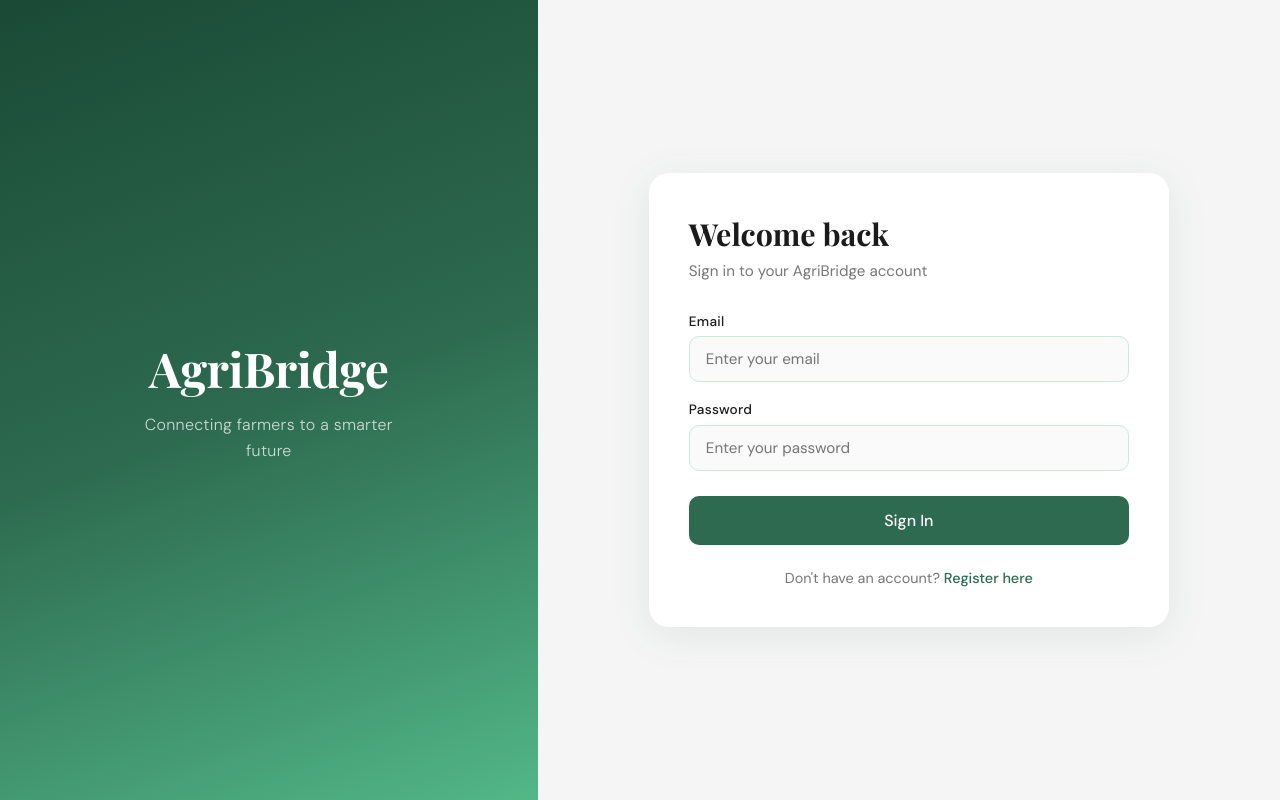
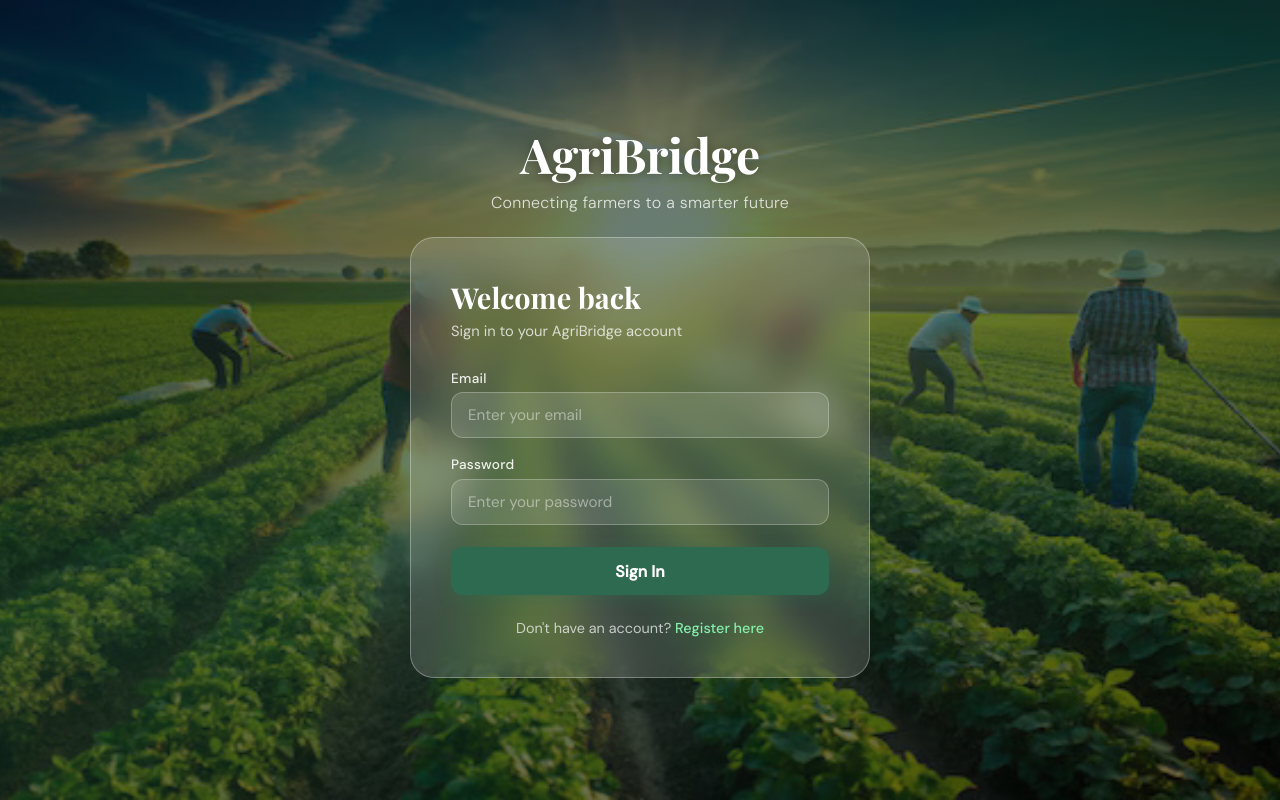
Before and after one commit to aigoniax/AGRIBRIDGE-WEBAPP, a React (Create React App) app: page /login in a window 1280 px wide. Built offline with nearby package versions, Linux system fonts and the light colour scheme.

Commit message:
feat: redesign auth screens with full-screen background image and glassmorphism card

```diff
--- a/src/pages/Auth.css
+++ b/src/pages/Auth.css
@@ -7,211 +7,158 @@
   --text-dark: #1B1B1B;
   --white: #FFFFFF;
   --error: #c0392b;
-  --border: #d0e8da;
+  --border: rgba(255, 255, 255, 0.3);
 }
 
-* {
-  margin: 0;
-  padding: 0;
-  box-sizing: border-box;
+* { margin: 0; padding: 0; box-sizing: border-box; }
+body { font-family: 'DM Sans', sans-serif; color: var(--text-dark); }
+
+/* FULL SCREEN BACKGROUND */
+.auth-container {
+  min-height: 100vh;
+  display: flex;
+  flex-direction: column;
+  align-items: center;
+  justify-content: center;
+  position: relative;
+  padding: 2rem 1rem;
+  background-image: url('../assets/auth-bg.jpg');
+  background-size: cover;
+  background-position: center;
+  background-repeat: no-repeat;
 }
 
-body {
-  font-family: 'DM Sans', sans-serif;
-  background: var(--bg);
-  color: var(--text-dark);
+/* DARK OVERLAY */
+.auth-container::before {
+  content: '';
+  position: absolute;
+  inset: 0;
+  background: linear-gradient(
+    160deg,
+    rgba(0, 0, 0, 0.55) 0%,
+    rgba(20, 60, 40, 0.65) 50%,
+    rgba(0, 0, 0, 0.55) 100%
+  );
+  z-index: 0;
 }
 
-.auth-container {
-  display: flex;
-  min-height: 100vh;
-}
-
-/* LEFT PANEL */
-.auth-left {
-  width: 42%;
-  background: linear-gradient(160deg, #1a4a35 0%, #2D6A4F 50%, #52B788 100%);
-  display: flex;
-  flex-direction: column;
-  justify-content: center;
-  align-items: center;
-  position: relative;
-  overflow: hidden;
-  padding: 3rem;
-}
-
+/* BRANDING ABOVE CARD */
 .auth-brand {
   text-align: center;
-  z-index: 2;
-  animation: fadeUp 0.8s ease both;
-}
-
-.brand-logo {
-  font-size: 4rem;
-  margin-bottom: 1rem;
-  filter: drop-shadow(0 4px 12px rgba(0,0,0,0.3));
+  margin-bottom: 1.5rem;
+  z-index: 1;
+  animation: fadeUp 0.7s ease both;
 }
 
 .brand-name {
   font-family: 'Playfair Display', serif;
   font-size: 3rem;
-  color: var(--white);
+  color: #FFFFFF;
   letter-spacing: -0.5px;
-  margin-bottom: 0.75rem;
+  margin-bottom: 0.4rem;
+  text-shadow: 0 2px 12px rgba(0, 0, 0, 0.4);
 }
 
 .brand-tagline {
   font-size: 1rem;
-  color: rgba(255,255,255,0.75);
+  color: rgba(255, 255, 255, 0.8);
   font-weight: 300;
   letter-spacing: 0.3px;
-  max-width: 260px;
-  line-height: 1.6;
 }
 
-.auth-decoration { display: none; }
-.deco-circle { display: none; }
-
-/* RIGHT PANEL */
-.auth-right {
-  flex: 1;
-  display: flex;
-  align-items: center;
-  justify-content: center;
-  padding: 2rem;
-  background: var(--bg);
+/* GLASSMORPHISM CARD */
+.auth-card {
+  width: 100%;
+  max-width: 460px;
+  background: rgba(255, 255, 255, 0.15);
+  backdrop-filter: blur(16px);
+  -webkit-backdrop-filter: blur(16px);
+  border: 1.5px solid rgba(255, 255, 255, 0.3);
+  border-radius: 24px;
+  padding: 2.5rem;
+  z-index: 1;
+  animation: fadeUp 0.8s ease both;
 }
 
-.auth-card {
-  width: 100%;
+.auth-card-register {
   max-width: 520px;
-  background: var(--white);
-  border-radius: 20px;
-  padding: 2.5rem;
-  box-shadow: 0 8px 40px rgba(45, 106, 79, 0.1);
-  animation: fadeUp 0.6s ease both;
+  max-height: 80vh;
+  overflow-y: auto;
 }
 
-.auth-header {
-  margin-bottom: 2rem;
-}
+/* SCROLLBAR for register card */
+.auth-card-register::-webkit-scrollbar { width: 4px; }
+.auth-card-register::-webkit-scrollbar-track { background: transparent; }
+.auth-card-register::-webkit-scrollbar-thumb { background: rgba(255,255,255,0.3); border-radius: 4px; }
+
+.auth-header { margin-bottom: 1.8rem; }
 
 .auth-header h2 {
   font-family: 'Playfair Display', serif;
-  font-size: 1.9rem;
-  color: var(--text-dark);
-  margin-bottom: 0.4rem;
+  font-size: 1.8rem;
+  color: #FFFFFF;
+  margin-bottom: 0.3rem;
 }
 
 .auth-header p {
-  color: #777;
-  font-size: 0.95rem;
+  color: rgba(255, 255, 255, 0.75);
+  font-size: 0.92rem;
 }
 
 /* FORM */
 .auth-form {
   display: flex;
   flex-direction: column;
-  gap: 1.2rem;
+  gap: 1.1rem;
 }
 
 .form-group {
   display: flex;
   flex-direction: column;
-  gap: 0.4rem;
+  gap: 0.35rem;
 }
 
 .form-group label {
   font-size: 0.85rem;
   font-weight: 500;
-  color: var(--text-dark);
+  color: rgba(255, 255, 255, 0.9);
   letter-spacing: 0.3px;
 }
 
 .form-group input {
   padding: 0.75rem 1rem;
-  border: 1.5px solid var(--border);
-  border-radius: 10px;
+  border: 1.5px solid rgba(255, 255, 255, 0.25);
+  border-radius: 12px;
   font-family: 'DM Sans', sans-serif;
   font-size: 0.95rem;
-  color: var(--text-dark);
-  background: #fafafa;
-  transition: border-color 0.2s, box-shadow 0.2s;
+  color: #FFFFFF;
+  background: rgba(255, 255, 255, 0.12);
+  transition: border-color 0.2s, box-shadow 0.2s, background 0.2s;
   outline: none;
 }
 
+.form-group input::placeholder { color: rgba(255, 255, 255, 0.45); }
+
 .form-group input:focus {
-  border-color: var(--green-light);
-  box-shadow: 0 0 0 3px rgba(82, 183, 136, 0.15);
-  background: var(--white);
-}
-
-.error-message {
-  background: #fdf0ef;
-  color: var(--error);
-  border: 1px solid #f5c6c2;
-  border-radius: 8px;
-  padding: 0.65rem 1rem;
-  font-size: 0.88rem;
-  font-weight: 500;
-}
-
-.auth-btn {
-  padding: 0.85rem;
-  background: var(--green-dark);
-  color: var(--white);
-  border: none;
-  border-radius: 10px;
-  font-family: 'DM Sans', sans-serif;
-  font-size: 1rem;
-  font-weight: 500;
-  cursor: pointer;
-  transition: background 0.2s, transform 0.1s;
-  margin-top: 0.4rem;
-}
-
-.auth-btn:hover {
-  background: #245c42;
-  transform: translateY(-1px);
-}
-
-.auth-btn:disabled {
-  background: #a0c4b4;
-  cursor: not-allowed;
-  transform: none;
-}
-
-.auth-switch {
-  text-align: center;
-  margin-top: 1.5rem;
-  font-size: 0.9rem;
-  color: #777;
-}
-
-.auth-switch a {
-  color: var(--green-dark);
-  font-weight: 500;
-  text-decoration: none;
-}
-
-.auth-switch a:hover {
-  text-decoration: underline;
+  border-color: rgba(82, 183, 136, 0.8);
+  box-shadow: 0 0 0 3px rgba(82, 183, 136, 0.2);
+  background: rgba(255, 255, 255, 0.18);
 }
 
 /* ROLE SELECTOR */
 .role-selector {
   display: flex;
   gap: 0.75rem;
-  margin-bottom: 0.5rem;
+  margin-bottom: 0.3rem;
 }
 
 .role-btn {
   flex: 1;
   padding: 0.65rem;
-  border: 1.5px solid var(--border);
+  border: 1.5px solid rgba(255, 255, 255, 0.25);
   border-radius: 10px;
-  background: #fafafa;
-  color: #777;
+  background: rgba(255, 255, 255, 0.1);
+  color: rgba(255, 255, 255, 0.7);
   font-family: 'DM Sans', sans-serif;
   font-size: 0.88rem;
   font-weight: 500;
@@ -220,44 +167,36 @@ body {
 }
 
 .role-btn.active {
-  border-color: var(--green-dark);
-  background: #eaf5ef;
-  color: var(--green-dark);
+  border-color: var(--green-light);
+  background: rgba(82, 183, 136, 0.25);
+  color: #FFFFFF;
   font-weight: 600;
 }
 
 .role-btn:hover:not(.active) {
-  border-color: var(--green-light);
-  color: var(--green-dark);
+  border-color: rgba(255, 255, 255, 0.5);
+  color: #FFFFFF;
 }
 
 /* FORM ROW */
-.form-row {
-  display: flex;
-  gap: 1rem;
-}
+.form-row { display: flex; gap: 1rem; }
+.form-row .form-group { flex: 1; }
 
-.form-row .form-group {
-  flex: 1;
-}
-
-@keyframes fadeUp {
-  from { opacity: 0; transform: translateY(20px); }
-  to { opacity: 1; transform: translateY(0); }
-}
-
-/* RESPONSIVE */
-@media (max-width: 768px) {
-  .auth-container { flex-direction: column; }
-  .auth-left { width: 100%; min-height: 220px; padding: 2rem; }
-  .brand-name { font-size: 2rem; }
-  .brand-logo { font-size: 2.5rem; }
+/* ERROR / SUCCESS */
+.error-message {
+  background: rgba(192, 57, 43, 0.2);
+  color: #fca5a5;
+  border: 1px solid rgba(252, 165, 165, 0.4);
+  border-radius: 8px;
+  padding: 0.65rem 1rem;
+  font-size: 0.88rem;
+  font-weight: 500;
 }
 
 .success-message {
-  background: #D8F3DC;
-  border-left: 4px solid #2D6A4F;
-  color: #1B4332;
+  background: rgba(45, 106, 79, 0.3);
+  border-left: 4px solid var(--green-light);
+  color: #bbf7d0;
   padding: 0.8rem 1rem;
   border-radius: 8px;
   font-size: 0.88rem;
@@ -265,14 +204,50 @@ body {
   line-height: 1.5;
 }
 
-@media (max-width: 480px) {
-    .auth-left { min-height: 160px; padding: 1.5rem; }
-    .brand-name { font-size: 1.8rem; }
-    .brand-tagline { font-size: 0.85rem; }
-    .auth-card { padding: 1.5rem; border-radius: 16px; }
-    .form-row { flex-direction: column; gap: 0; }
-    .role-selector { flex-direction: column; }
+/* BUTTON */
+.auth-btn {
+  padding: 0.85rem;
+  background: var(--green-dark);
+  color: var(--white);
+  border: none;
+  border-radius: 12px;
+  font-family: 'DM Sans', sans-serif;
+  font-size: 1rem;
+  font-weight: 600;
+  cursor: pointer;
+  transition: background 0.2s, transform 0.15s, box-shadow 0.2s;
+  margin-top: 0.3rem;
+  box-shadow: 0 4px 15px rgba(45, 106, 79, 0.4);
 }
+
+.auth-btn:hover {
+  background: #245c42;
+  transform: translateY(-2px);
+  box-shadow: 0 6px 20px rgba(45, 106, 79, 0.5);
+}
+
+.auth-btn:disabled {
+  background: rgba(45, 106, 79, 0.5);
+  cursor: not-allowed;
+  transform: none;
+  box-shadow: none;
+}
+
+/* SWITCH LINK */
+.auth-switch {
+  text-align: center;
+  margin-top: 1.5rem;
+  font-size: 0.9rem;
+  color: rgba(255, 255, 255, 0.7);
+}
+
+.auth-switch a {
+  color: #86efac;
+  font-weight: 500;
+  text-decoration: none;
+}
+
+.auth-switch a:hover { text-decoration: underline; }
 
 /* PASSWORD HINTS */
 .password-hints {
@@ -281,9 +256,9 @@ body {
   gap: 0.3rem;
   margin-top: 0.4rem;
   padding: 0.7rem 0.9rem;
-  background: #f9fafb;
+  background: rgba(255, 255, 255, 0.08);
   border-radius: 8px;
-  border: 1px solid #e0e0e0;
+  border: 1px solid rgba(255, 255, 255, 0.15);
 }
 
 .hints-visible {
@@ -291,7 +266,7 @@ body {
   height: auto;
   padding: 0.7rem 0.9rem;
   margin-top: 0.4rem;
-  border: 1px solid #e0e0e0;
+  border: 1px solid rgba(255, 255, 255, 0.15);
 }
 
 .hints-hidden {
@@ -303,15 +278,27 @@ body {
   overflow: hidden;
 }
 
-.hint-item {
-  font-size: 0.82rem;
-  font-weight: 500;
+.hint-item { font-size: 0.82rem; font-weight: 500; }
+.hint-pass { color: #86efac; }
+.hint-fail { color: rgba(255, 255, 255, 0.45); }
+
+/* ANIMATION */
+@keyframes fadeUp {
+  from { opacity: 0; transform: translateY(24px); }
+  to { opacity: 1; transform: translateY(0); }
 }
 
-.hint-pass { color: #1B4332; }
-.hint-fail { color: #9ca3af; }
+/* RESPONSIVE */
+@media (max-width: 768px) {
+  .brand-name { font-size: 2.2rem; }
+  .auth-card { padding: 2rem 1.5rem; }
+}
 
-.auth-card-register {
-  height: 620px;
-  overflow-y: auto;
+@media (max-width: 480px) {
+  .brand-name { font-size: 1.8rem; }
+  .brand-tagline { font-size: 0.85rem; }
+  .auth-card { padding: 1.5rem; border-radius: 16px; }
+  .form-row { flex-direction: column; gap: 0; }
+  .role-selector { flex-direction: column; }
+  .auth-card-register { max-height: 85vh; }
 }
--- a/src/pages/Login.jsx
+++ b/src/pages/Login.jsx
@@ -26,21 +26,15 @@ function Login() {
         sessionStorage.setItem('user', JSON.stringify(data));
         sessionStorage.setItem('token', data.token);
 
-        // Redirect based on role
-        if (data.role === 'ADMIN') {
-          navigate('/admin');
-        } else if (data.role === 'FARMER') {
-          navigate('/farmer-dashboard');
-        } else if (data.role === 'BUYER') {
-          navigate('/buyer-dashboard');
-        } else {
-          navigate('/dashboard');
-        }
+        if (data.role === 'ADMIN') navigate('/admin');
+        else if (data.role === 'FARMER') navigate('/farmer-dashboard');
+        else if (data.role === 'BUYER') navigate('/buyer-dashboard');
+        else navigate('/dashboard');
       } else {
         setError(data.message);
       }
     } catch (err) {
-      if (err.response && err.response.data && err.response.data.message) {
+      if (err.response?.data?.message) {
         setError(err.response.data.message);
       } else {
         setError('Server error. Please try again.');
@@ -52,19 +46,13 @@ function Login() {
 
   return (
     <div className="auth-container">
-      <div className="auth-left">
+      {/* BRANDING */}
       <div className="auth-brand">
         <h1 className="brand-name">AgriBridge</h1>
         <p className="brand-tagline">Connecting farmers to a smarter future</p>
       </div>
-        <div className="auth-decoration">
-          <div className="deco-circle deco-1"></div>
-          <div className="deco-circle deco-2"></div>
-          <div className="deco-circle deco-3"></div>
-        </div>
-      </div>
 
-      <div className="auth-right">
+      {/* CARD */}
       <div className="auth-card">
         <div className="auth-header">
           <h2>Welcome back</h2>
@@ -104,7 +92,6 @@ function Login() {
         </p>
       </div>
     </div>
-    </div>
   );
 }
 
```
Also changed, not shown: src/pages/Register.jsx (+10 -51 lines), src/assets/auth-bg.jpg (added). Lines whose indentation alone changed are shown as unchanged.
